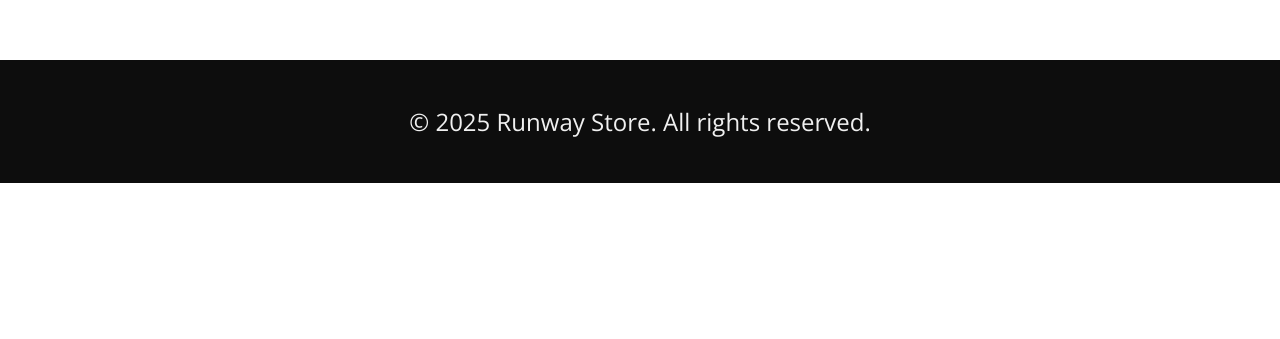
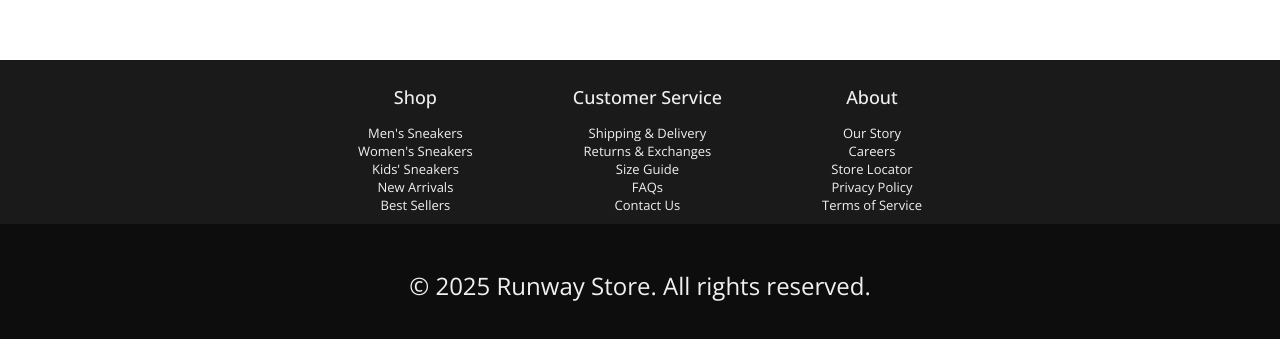
Before and after one commit to DanielGlopina/react_online_store, a React (Vite) app: page / in a window 1280 px wide. Shown: the part 4879-5218 px from the top of the page. Before the commit the page ends 5062 px from the top, so only its background shows below. Built offline with nearby package versions, Linux system fonts and the light colour scheme.

Commit message:
bottom-nav added

```diff
--- a/src/App.jsx
+++ b/src/App.jsx
@@ -82,6 +82,7 @@
           searchFunc={searchFunc}
           nameFilter={nameFilter}
         />
+        <BottomNav />
         <Footer />
       </main>
     </div>
@@ -372,6 +373,77 @@
   );
 }
 
+function BottomNav() {
+  return (
+    <section className="bottom-nav">
+      <div className="container">
+        <div className="bottom-nav-content">
+          <div className="column">
+            <h2>Shop</h2>
+            <ul>
+              <li>
+                <a href="#">Men's Sneakers</a>
+              </li>
+              <li>
+                <a href="#">Women's Sneakers</a>
+              </li>
+              <li>
+                <a href="#">Kids' Sneakers</a>
+              </li>
+              <li>
+                <a href="#">New Arrivals</a>
+              </li>
+              <li>
+                <a href="#">Best Sellers</a>
+              </li>
+            </ul>
+          </div>
+          <div className="column">
+            <h2>Customer Service</h2>
+            <ul>
+              <li>
+                <a href="#">Shipping & Delivery</a>
+              </li>
+              <li>
+                <a href="#">Returns & Exchanges</a>
+              </li>
+              <li>
+                <a href="#">Size Guide</a>
+              </li>
+              <li>
+                <a href="#">FAQs</a>
+              </li>
+              <li>
+                <a href="#">Contact Us</a>
+              </li>
+            </ul>
+          </div>
+          <div className="column">
+            <h2>About</h2>
+            <ul>
+              <li>
+                <a href="#">Our Story</a>
+              </li>
+              <li>
+                <a href="#">Careers</a>
+              </li>
+              <li>
+                <a href="#">Store Locator</a>
+              </li>
+              <li>
+                <a href="#">Privacy Policy</a>
+              </li>
+              <li>
+                <a href="#">Terms of Service</a>
+              </li>
+            </ul>
+          </div>
+        </div>
+      </div>
+    </section>
+  );
+}
+
 function Footer() {
   return (
     <footer>
--- a/src/index.scss
+++ b/src/index.scss
@@ -231,6 +231,40 @@
   cursor: not-allowed;
 }
 
+.bottom-nav {
+  background-color: $color-header-secondary;
+  padding: 10px 0 10px 0;
+
+  .bottom-nav-content {
+    display: flex;
+    justify-content: center;
+    gap: 10%;
+    color: $color-light;
+    font-family: $font-secondary;
+    .column {
+      text-align: center;
+      h2 {
+        font-weight: 500;
+        font-size: 18px;
+      }
+
+      ul {
+        padding: 0;
+        margin: 0;
+      }
+
+      li {
+        font-weight: 300;
+        font-size: 13px;
+        list-style: none;
+        a {
+          text-decoration: none;
+          color: $color-light;
+        }
+      }
+    }
+  }
+}
 footer {
   background-color: rgb(13, 13, 13);
 }
```
